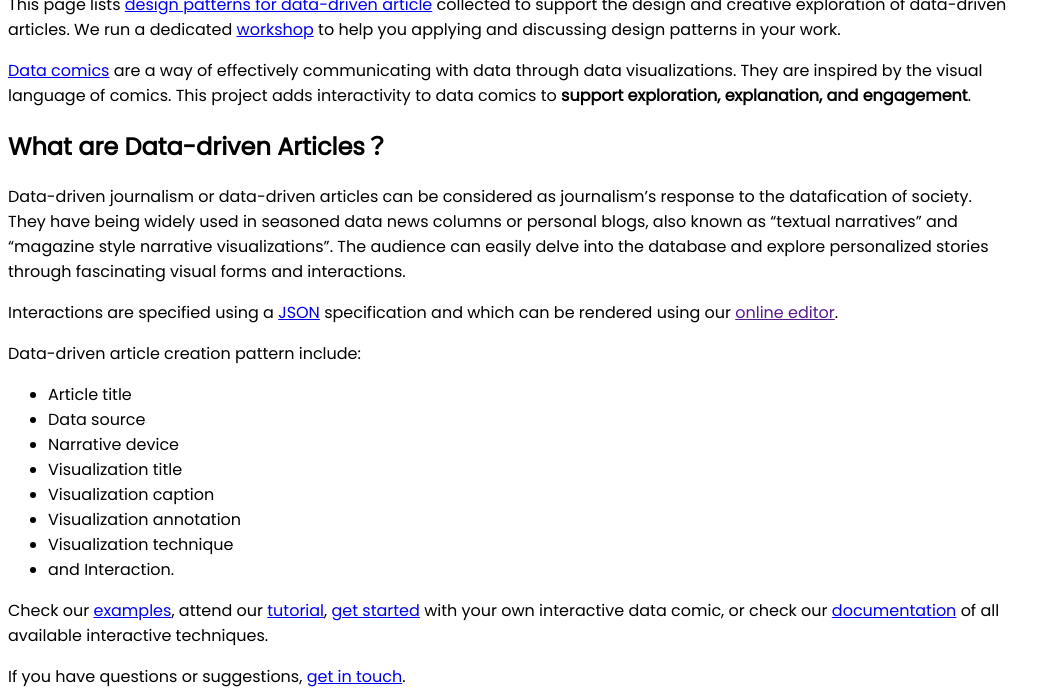
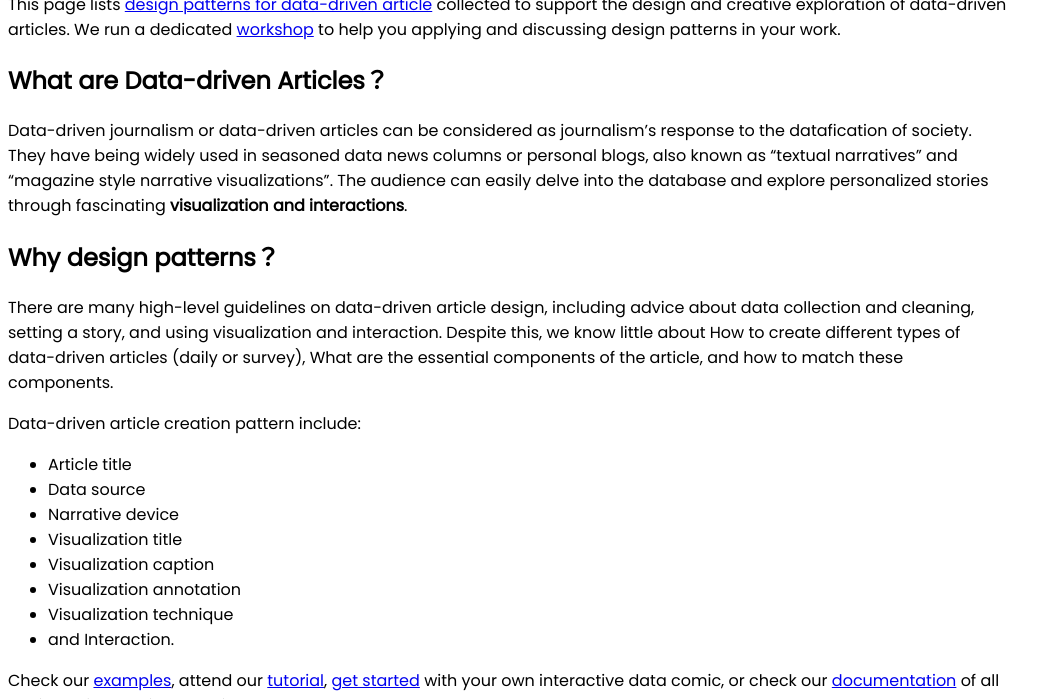
Before and after one commit to datadrivenarticle/datadrivenarticle, a Jekyll site: the page built from index.md, in a window 1280 px wide and 900 px high, scrolled down 692 px, cut to the strip 201-900 px from the top of the window. Shown: the whole strip, without its empty margins (0-1061 px from the left). Built offline with Jekyll 4.4.1, drawn with Linux system fonts in a browser that asks for light colours; our own code applies the rules of GitHub Pages for plain Markdown files; a script that is not in the unit is left out.

Commit message:
Update index.md

```diff
--- a/index.md
+++ b/index.md
@@ -7,13 +7,16 @@
 
 This page lists [design patterns for data-driven article](https://datadrivenarticle.github.io/patterns.html) collected to support the design and creative exploration of data-driven articles. We run a dedicated [workshop](https://datadrivenarticle.github.io/workshop.html) to help you applying and discussing design patterns in your work.
 
-[Data comics](https://datacomics.github.io) are a way of effectively communicating with data through data visualizations. They are inspired by the visual language of comics. This project adds interactivity to data comics to **support exploration, explanation, and engagement**.
 
 ## What are Data-driven Articles？
 
-Data-driven journalism or data-driven articles can be considered as journalism’s response to the datafication of society. They have being widely used in seasoned data news columns or personal blogs, also known as “textual narratives” and “magazine style narrative visualizations”. The audience can easily delve into the database and explore personalized stories through fascinating visual forms and interactions.
+Data-driven journalism or data-driven articles can be considered as journalism’s response to the datafication of society. They have being widely used in seasoned data news columns or personal blogs, also known as “textual narratives” and “magazine style narrative visualizations”. The audience can easily delve into the database and explore personalized stories through fascinating **visualization and interactions**.
 
-Interactions are specified using a [JSON](https://en.wikipedia.org/wiki/JSON) specification and which can be rendered using our [online editor]().
+## Why design patterns？
+
+There are many high-level guidelines on data-driven article design, including advice about data collection and cleaning, setting a story, and using visualization and interaction. Despite this, we know little about How to create different types of data-driven articles (daily or survey), What are the essential components of the article, and how to match these components.
+
+
 
 Data-driven article creation pattern include:
 * Article title
```
